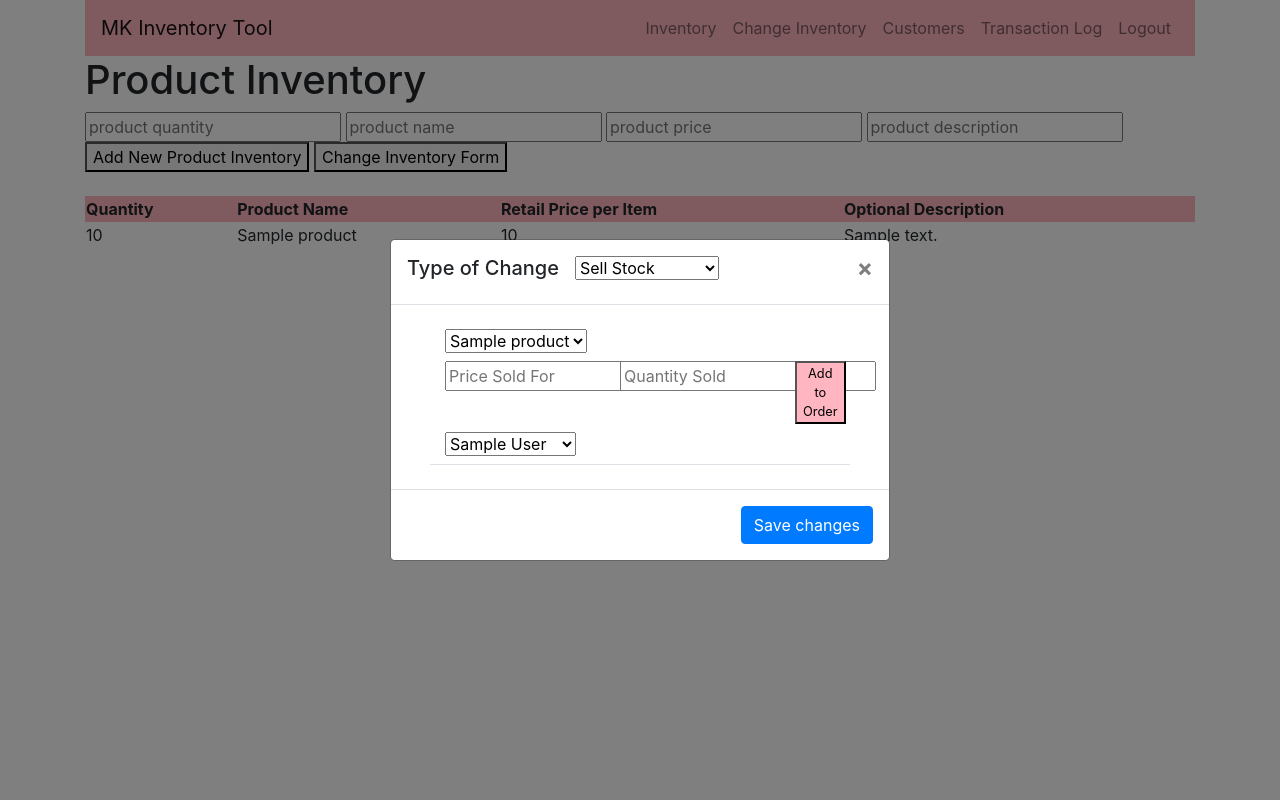
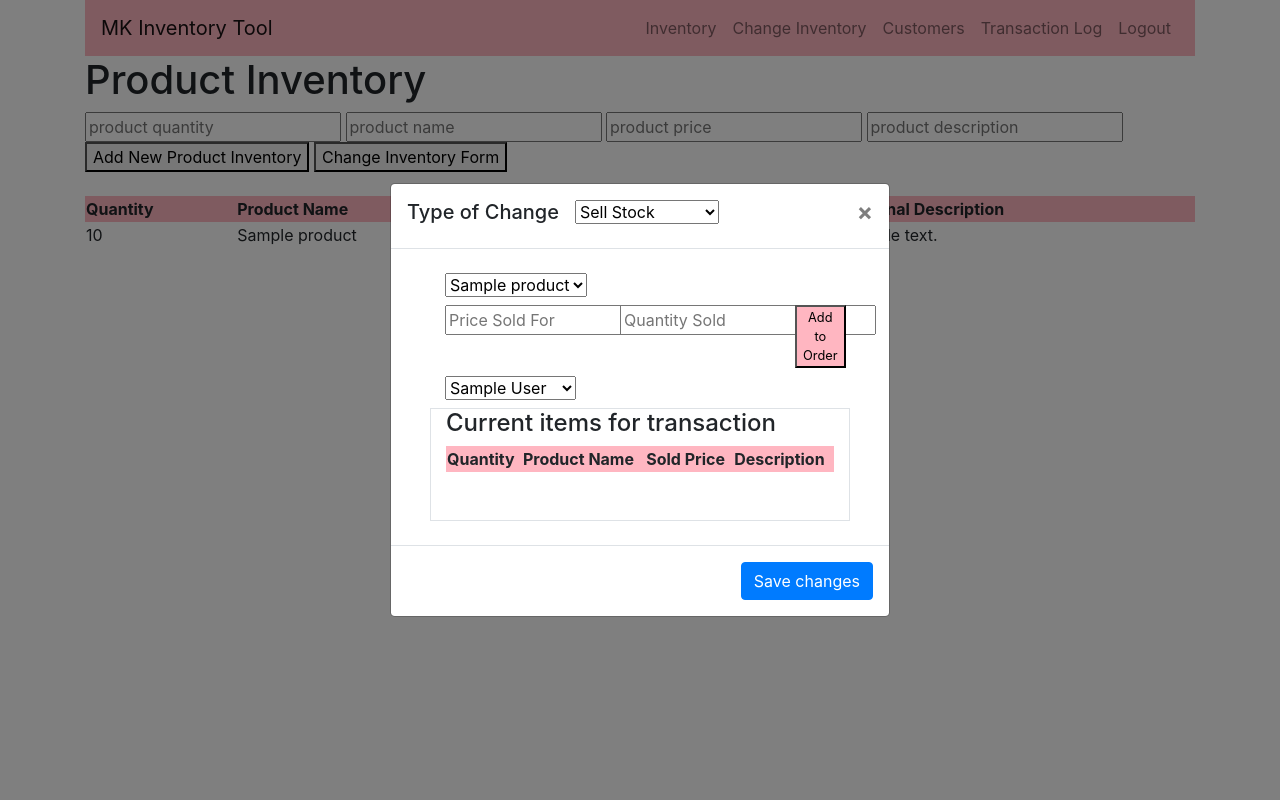
Before and after one commit to nfgrawker/maryKayProject, a Django app: template inventory/templates/inventory/inventoryTables.html in a window 1280 px wide, after a click on "Change Inventory Form". Run offline with Django 3.2, Linux system fonts and the light colour scheme; the template is opened without the code that fills it: most values are stand-ins (such as "Sample title", 1, 10 or a date in 2020); lists and menus that the app fills with data are empty; some libraries are stand-ins or nearby versions.

Commit message:
building out order form

```diff
--- a/inventory/static/inventory/js/app.js
+++ b/inventory/static/inventory/js/app.js
@@ -59,4 +59,11 @@
             // code block
         }
     })
+    $("#addToOrder").click(function(){
+        let priceSold = $("#priceSoldFor").val()
+        let productQuantity = $("#productQuantity").val()
+        let productName =  $("#productName").children("option:selected").val()
+        let productId =  $("#productName").children("option:selected").attr("id")
+
+    })
 };
--- a/inventory/templates/inventory/inventoryTables.html
+++ b/inventory/templates/inventory/inventoryTables.html
@@ -34,10 +34,10 @@
                     <tr>
                         {% for product in products %}
                             <tr objectId="{{ product.id }}">
-                                <td id="quantityadd">{{ product.quantity }}</td>
-                                <td id="product_nameadd">{{ product.product_name }}</td>
-                                <td id="priceadd">{{ product.price }}</td>
-                                <td id="product_descriptionadd">{{ product.product_description }}</td>
+                                <td class="quantityadd">{{ product.quantity }}</td>
+                                <td class="product_nameadd">{{ product.product_name }}</td>
+                                <td class="priceadd">{{ product.price }}</td>
+                                <td class="product_descriptionadd">{{ product.product_description }}</td>
                             </tr>
                         {% endfor %}
                     </tbody>
@@ -67,7 +67,7 @@
                             <div class="col-lg-8">
                                 <select name="productName" id="productName">
                                     {% for product in products %}
-                                        <option value="{{ product.product_name }}">{{ product.product_name }}</option>
+                                        <option id="{{ product.id }}" value="{{ product.product_name }}">{{ product.product_name }}</option>
                                     {% endfor %}
                                 </select>
                             </div>
@@ -80,7 +80,8 @@
                                 <input id="priceSoldFor" name="priceSoldFor" placeholder="Price Sold For" type="text">
                             </div>
                             <div class="col-lg-5">
-                                <input id="productQuantity" name="productQuantity" placeholder="Quantity Sold" type="text">
+                                <input id="productQuantity" name="productQuantity" placeholder="Quantity Sold"
+                                       type="text">
                             </div>
                             <div class="col-lg-2">
                                 <button id="addToOrder" class="small button">Add to Order</button>
@@ -92,14 +93,23 @@
                                     {% for customer in customers %}
                                         <option value="{{ customer.id }}">{{ customer.firstName }} {{ customer.lastName }}</option>
                                     {% endfor %}
-                                    <option  value="newCustomer"><a href="/customerForm">Add Customer</a></option>
-
+                                    <option value="newCustomer"><a href="/customerForm">Add Customer</a></option>
                                 </select>
                             </div>
                         </div>
                         <div class="row m-2">
-                            <div class="col-lg-12 border-bottom" id="orderList">
-
+                            <div class="col-lg-12 border pb-5" id="orderList">
+                                <h4>Current items for transaction</h4>
+                                <table class="w-100 orderTable">
+                                    <thead>
+                                    <tr>
+                                        <th scope="col">Quantity</th>
+                                        <th scope="col">Product Name</th>
+                                        <th scope="col">Sold Price</th>
+                                        <th scope="col">Description</th>
+                                    </tr>
+                                    </thead>
+                                </table>
                             </div>
                         </div>
                     </div>
```
Also changed, not shown: maryKayProject/settings.py (+4 -4 lines).
